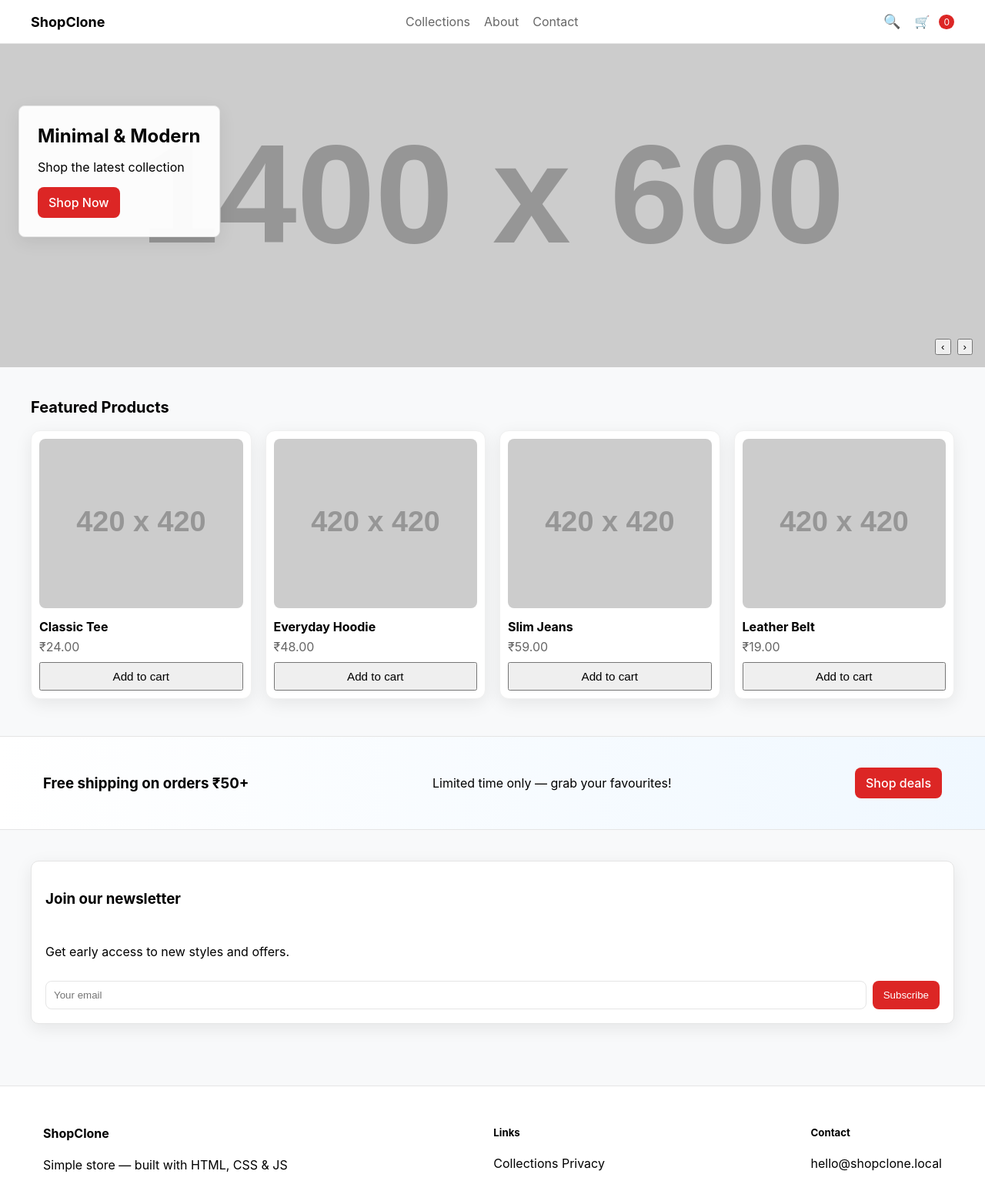
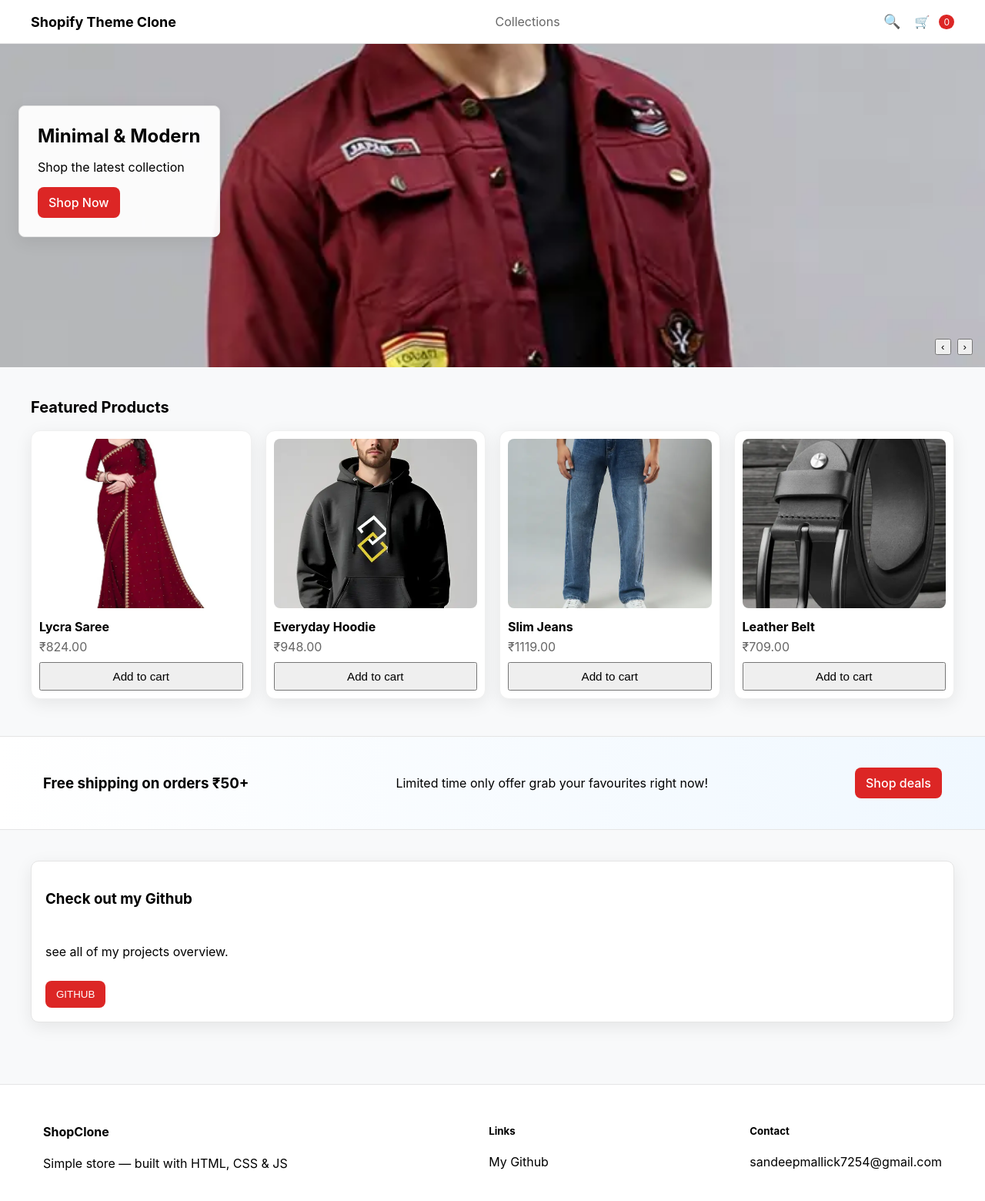
Before and after one commit to sandeepmallick/shopify-clone, a plain HTML site: page index.html in a window 1280 px wide. Shown: the whole page at 77% size. Drawn offline with Linux system fonts and the light colour scheme; placeholder pictures from the web are drawn by us.

Commit message:
"front page"

```diff
--- a/index.html
+++ b/index.html
@@ -11,12 +11,12 @@
   <header class="site-header" id="siteHeader">
     <div class="container header-inner">
       <button class="mobile-menu-btn" id="mobileMenuBtn" aria-label="Open menu">☰</button>
-      <a href="index.html" class="brand">ShopClone</a>
+      <a href="index.html" class="brand">Shopify Theme Clone</a>
 
       <nav class="main-nav" id="mainNav" aria-label="Main navigation">
         <a href="collection.html">Collections</a>
-        <a href="#">About</a>
-        <a href="#">Contact</a>
+        <!-- <a href="#">About</a> -->
+        <!-- <a href="#">Contact</a> -->
       </nav>
 
       <div class="header-actions">
@@ -30,9 +30,9 @@
     <!-- Mobile nav -->
     <div class="mobile-nav" id="mobileNav">
       <a href="collection.html">Collections</a>
-      <a href="#">About</a>
+      <!-- <a href="#">About</a>
       <a href="#">Contact</a>
-    </div>
+    </div> -->
   </header>
 
   <main>
@@ -41,7 +41,7 @@
     <section class="hero">
       <div class="hero-slider" id="heroSlider">
         <div class="slide active">
-          <img src="https://via.placeholder.com/1400x600?text=Hero+1" alt="Hero 1">
+          <img src="image/-original-imahfga9bq4a28tz.webp" alt="Hero 1">
           <div class="hero-caption">
             <h1>Minimal & Modern</h1>
             <p>Shop the latest collection</p>
@@ -49,7 +49,7 @@
           </div>
         </div>
         <div class="slide">
-          <img src="https://via.placeholder.com/1400x600?text=Hero+2" alt="Hero 2">
+          <img src="image/xl-110-maroon-woxen-original-imah9uzcwtfyhrgw.webp" alt="Hero 2">
           <div class="hero-caption">
             <h1>New Arrivals</h1>
             <p>Fresh styles for every season</p>
@@ -68,56 +68,56 @@
       <h2 class="section-title">Featured Products</h2>
       <div class="product-grid" id="featuredGrid">
         <!-- product cards (could be generated by JS too) -->
-        <article class="product-card" data-id="1" data-title="Classic Tee" data-price="24.00" data-image="https://via.placeholder.com/420x420?text=Product+1">
+        <article class="product-card" data-id="1" data-title="Lycra Saree" data-price="24.00" data-image="image/m-ausk9420-ausk-original-imahg7xfhhfxcqyq.webp">
           <a class="product-link" href="product.html?id=1">
             <div class="product-media">
-              <img src="https://via.placeholder.com/420x420?text=Product+1" alt="Classic Tee">
+              <img src="image/YUGAVEERAA-Lycra-Solid-Regular-Saree-SDL527086690-1-666db.webp" alt="Classic Tee">
             </div>
             <div class="product-info">
-              <h3 class="product-title">Classic Tee</h3>
-              <div class="product-price">₹24.00</div>
+              <h3 class="product-title">Lycra Saree</h3>
+              <div class="product-price">₹824.00</div>
             </div>
           </a>
-          <button class="add-to-cart small" data-id="1" data-title="Classic Tee" data-price="24.00" data-image="https://via.placeholder.com/420x420?text=Product+1">Add to cart</button>
+          <button class="add-to-cart small" data-id="1" data-title="Lycra Saree" data-price="24.00" data-image="image/m-ausk9420-ausk-original-imahg7xfhhfxcqyq.webp">Add to cart</button>
         </article>
 
-        <article class="product-card" data-id="2" data-title="Everyday Hoodie" data-price="48.00" data-image="https://via.placeholder.com/420x420?text=Product+2">
+        <article class="product-card" data-id="2" data-title="Everyday Hoodie" data-price="48.00" data-image="image/m-ausk9420-ausk-original-imahg7xfhhfxcqyq.webp">
           <a class="product-link" href="product.html?id=2">
             <div class="product-media">
-              <img src="https://via.placeholder.com/420x420?text=Product+2" alt="Everyday Hoodie">
+              <img src="image/m-ausk9420-ausk-original-imahg7xfhhfxcqyq.webp" alt="Everyday Hoodie">
             </div>
             <div class="product-info">
               <h3 class="product-title">Everyday Hoodie</h3>
-              <div class="product-price">₹48.00</div>
+              <div class="product-price">₹948.00</div>
             </div>
           </a>
-          <button class="add-to-cart small" data-id="2" data-title="Everyday Hoodie" data-price="48.00" data-image="https://via.placeholder.com/420x420?text=Product+2">Add to cart</button>
+          <button class="add-to-cart small" data-id="2" data-title="Everyday Hoodie" data-price="48.00" data-image="image/m-ausk9420-ausk-original-imahg7xfhhfxcqyq.webp">Add to cart</button>
         </article>
 
-        <article class="product-card" data-id="3" data-title="Slim Jeans" data-price="59.00" data-image="https://via.placeholder.com/420x420?text=Product+3">
+        <article class="product-card" data-id="3" data-title="Slim Jeans" data-price="59.00" data-image="image/-original-imaheybp3fxmf6zz.webp">
           <a class="product-link" href="product.html?id=3">
             <div class="product-media">
-              <img src="https://via.placeholder.com/420x420?text=Product+3" alt="Slim Jeans">
+              <img src="image/-original-imaheybp3fxmf6zz.webp" alt="Slim Jeans">
             </div>
             <div class="product-info">
               <h3 class="product-title">Slim Jeans</h3>
-              <div class="product-price">₹59.00</div>
+              <div class="product-price">₹1119.00</div>
             </div>
           </a>
-          <button class="add-to-cart small" data-id="3" data-title="Slim Jeans" data-price="59.00" data-image="https://via.placeholder.com/420x420?text=Product+3">Add to cart</button>
+          <button class="add-to-cart small" data-id="3" data-title="Slim Jeans" data-price="59.00" data-image="image/-original-imaheybp3fxmf6zz.webp">Add to cart</button>
         </article>
 
-        <article class="product-card" data-id="4" data-title="Leather Belt" data-price="19.00" data-image="https://via.placeholder.com/420x420?text=Product+4">
+        <article class="product-card" data-id="4" data-title="Leather Belt" data-price="19.00" data-image="image/38-mdl-leath-6-bl-sty-leath-6-bl-genuine-leather-belt-for-men-s-original-imahgf7jkmu5bg29.webp">
           <a class="product-link" href="product.html?id=4">
             <div class="product-media">
-              <img src="https://via.placeholder.com/420x420?text=Product+4" alt="Leather Belt">
+              <img src="image/38-mdl-leath-6-bl-sty-leath-6-bl-genuine-leather-belt-for-men-s-original-imahgf7jkmu5bg29.webp" alt="Leather Belt">
             </div>
             <div class="product-info">
               <h3 class="product-title">Leather Belt</h3>
-              <div class="product-price">₹19.00</div>
+              <div class="product-price">₹709.00</div>
             </div>
           </a>
-          <button class="add-to-cart small" data-id="4" data-title="Leather Belt" data-price="19.00" data-image="https://via.placeholder.com/420x420?text=Product+4">Add to cart</button>
+          <button class="add-to-cart small" data-id="4" data-title="Leather Belt" data-price="19.00" data-image="image/38-mdl-leath-6-bl-sty-leath-6-bl-genuine-leather-belt-for-men-s-original-imahgf7jkmu5bg29.webp">Add to cart</button>
         </article>
       </div>
     </section>
@@ -127,7 +127,7 @@
       <div class="container">
         <div class="promo-inner">
           <h3>Free shipping on orders ₹50+</h3>
-          <p>Limited time only — grab your favourites!</p>
+          <p>Limited time only offer grab your favourites right now!</p>
           <a href="collection.html" class="btn">Shop deals</a>
         </div>
       </div>
@@ -136,11 +136,11 @@
     <!-- Newsletter -->
     <section class="container section">
       <div class="newsletter">
-        <h3>Join our newsletter</h3>
-        <p>Get early access to new styles and offers.</p>
+        <h3>Check out my Github </h3>
+        <p>see all of my projects overview.</p>
         <form id="newsletterForm">
-          <input type="email" name="email" placeholder="Your email" required>
-          <button class="btn" type="submit">Subscribe</button>
+          <!-- <input type="email" name="email" placeholder="Your email" required> -->
+          <button  class="btn" type="submit"> <a href="https://github.com/sandeepmallick"> GITHUB</a></button>
         </form>
       </div>
     </section>
@@ -156,12 +156,12 @@
       </div>
       <div>
         <h5>Links</h5>
-        <a href="collection.html">Collections</a>
-        <a href="#">Privacy</a>
+        <a href="https://sandeepmallick.github.io/shopify-clone/">My Github</a>
+        <!-- <a href="#">Privacy</a> -->
       </div>
       <div>
         <h5>Contact</h5>
-        <p>hello@shopclone.local</p>
+        <p>sandeepmallick7254@gmail.com</p>
       </div>
     </div>
   </footer>
```
